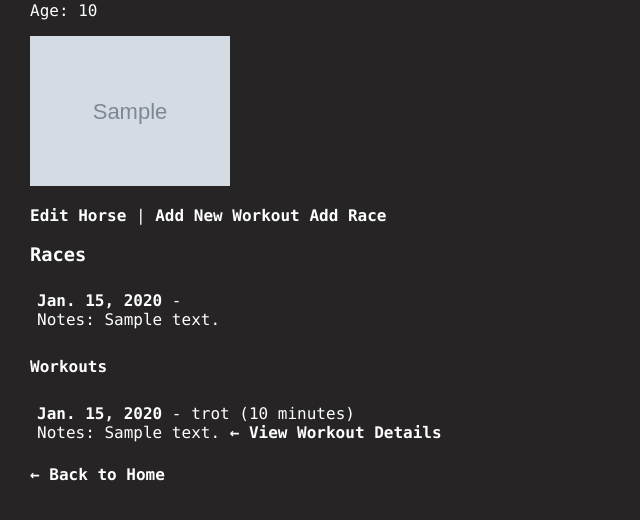
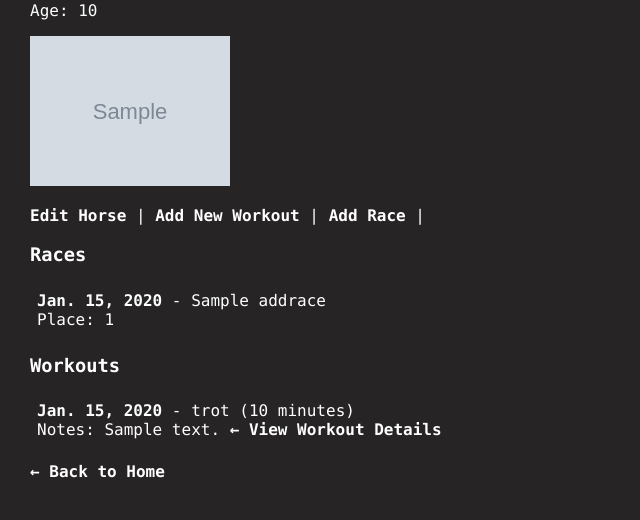
Before and after one commit to asapZeri/Equifit, a Django app: page /horse/1/ in a window 1280 px wide. Shown: the part 203-723 px from the top of the page, without its empty margins (0-640 px from the left). Run offline with Django 5.2, Linux system fonts and the light colour scheme; a user stored in the database is signed in; tables that the repository leaves empty hold one stand-in row (values such as "Sample post"); grey boxes marked "Sample" are stand-in pictures.

Commit message:
Made the race show up instead of notes when viewing

```diff
--- a/tracker/forms.py
+++ b/tracker/forms.py
@@ -15,4 +15,4 @@ class WorkoutForm(forms.ModelForm):
 class RaceForm(forms.ModelForm):
     class Meta:
         model = Addrace
-        fields = ['race', 'name_of_race', 'date' , 'notes']
+        fields = ['race', 'name_of_race','place', 'date' , 'notes']
--- a/tracker/models.py
+++ b/tracker/models.py
@@ -58,6 +58,7 @@ class Addrace(models.Model):
     horse = models.ForeignKey(Addhorse, on_delete=models.CASCADE, related_name='races')
     notes = models.TextField(blank=True)
     name_of_race = models.CharField(max_length=100, blank=True, null=True)
+    place = models.IntegerField(blank=True, null=True)
 
     def __str__(self):
         return f"{self.race} at {self.name_of_race} on {self.date} for {self.horse.horseName}"
--- a/tracker/templates/tracker/horse_details.html
+++ b/tracker/templates/tracker/horse_details.html
@@ -15,8 +15,8 @@
 <!-- Action buttons -->
 <p>
     <a href="{% url 'edit_horse' horse.id %}">Edit Horse</a> |
-    <a href="{% url 'add_workout' horse.id %}">Add New Workout</a>
-    <a href="{% url 'add_race' horse.id %}">Add Race</a>
+    <a href="{% url 'add_workout' horse.id %}">Add New Workout</a> |
+    <a href="{% url 'add_race' horse.id %}">Add Race</a> |
 </p>
 
 
@@ -26,9 +26,9 @@
 <ul>
     {% for race in races %}
         <li>
-            <strong>{{ race.date }}</strong> - {{ race.race_type }}
-            {% if race.notes %}
-                <br>Notes: {{ race.notes }}
+            <strong>{{ race.date }}</strong> - {{ race.name_of_race }}
+            {% if race.place %}
+                <br>Place: {{ race.place }}
             {% endif %}
         </li>
     {% empty %}
@@ -36,7 +36,7 @@
     {% endfor %}
 </ul>
 <!-- Workouts Section -->
-<h4>Workouts</h4>
+<h3>Workouts</h3>
 <ul>
     {% for workout in workouts %}
         <li>
```
Also changed, not shown: tracker/migrations/0013_addrace_place.py (added).
